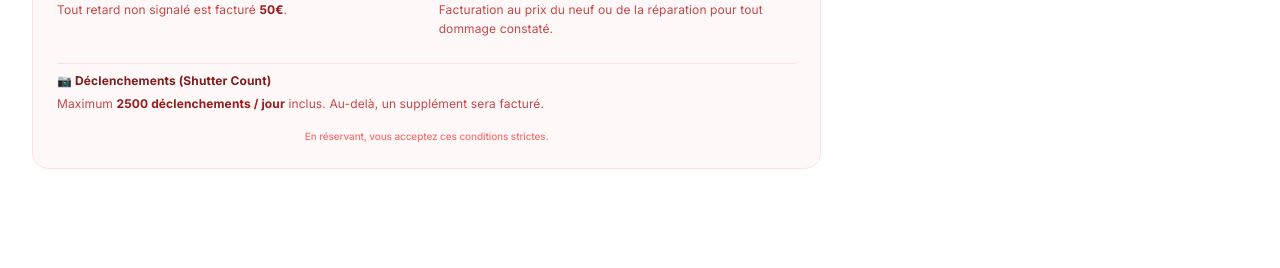
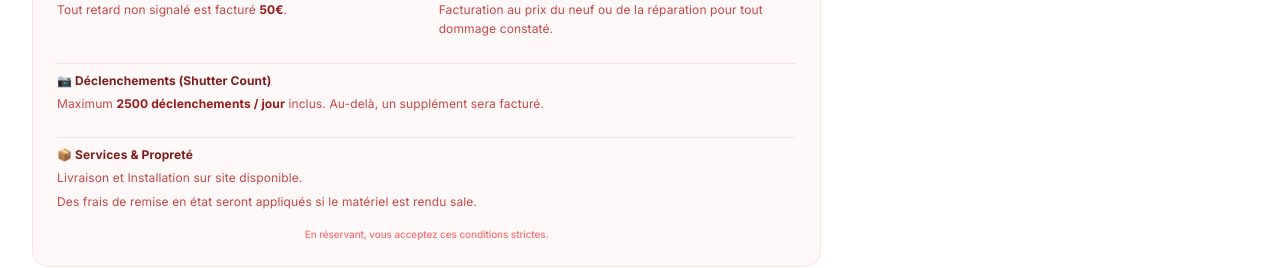
Before and after one commit to Ryn-95/Kashoot-Loc, a Next.js app: page /equipment/1 in a window 1280 px wide. Shown: the part 1600-1868 px from the top of the page. Built offline with nearby package versions, Linux system fonts and the light colour scheme.

Commit message:
Fix: Force full-size image rendering and update FAQ policies

```diff
--- a/app/faq/page.tsx
+++ b/app/faq/page.tsx
@@ -31,8 +31,12 @@ export default function FAQPage() {
       answer: "Le matériel est sous votre responsabilité durant la location. Nous recommandons fortement de souscrire à une assurance production couvrant le bris de machine et le vol. Nous pouvons vous conseiller des partenaires."
     },
     {
-      question: "Faites-vous la livraison ?",
-      answer: "Oui, nous proposons un service de livraison par coursier sur Paris et l'Île-de-France. Pour les autres villes, une expédition sécurisée est possible sous conditions. Contactez-nous pour un devis."
+      question: "Faites-vous la livraison et l'installation ?",
+      answer: "Oui, nous proposons un service de livraison et d'installation sur site. Notre équipe peut se déplacer pour vous assister dans la mise en place du matériel. Contactez-nous pour connaître les tarifs et disponibilités."
+    },
+    {
+      question: "Que se passe-t-il si je rends le matériel sale ?",
+      answer: "Le matériel doit être restitué dans le même état de propreté qu'au départ. Si un nettoyage approfondi est nécessaire au retour, des frais de remise en état vous seront facturés (dédommagement nettoyage)."
     },
     {
       question: "Puis-je annuler ma réservation ?",
--- a/components/sections/EquipmentClient.tsx
+++ b/components/sections/EquipmentClient.tsx
@@ -152,7 +152,7 @@ export default function EquipmentClient({ item, relatedItems }: { item: Equipmen
                 <img
                   src={item.image}
                   alt={`Location ${item.brand} ${item.model} - Kashoot Premium`}
-                  className={`w-full h-full transition-transform duration-1000 ease-out group-hover:scale-105 ${item.imageFit === 'cover' ? 'object-cover' : 'object-contain p-12'}`}
+                  className="w-full h-full transition-transform duration-1000 ease-out group-hover:scale-105 object-cover"
                   onError={(e) => { (e.currentTarget as HTMLImageElement).src = fallbackImage; }}
                 />
                 <div className="absolute inset-0 bg-gradient-to-t from-black/20 to-transparent opacity-0 group-hover:opacity-100 transition-opacity duration-500"></div>
@@ -336,6 +336,14 @@ export default function EquipmentClient({ item, relatedItems }: { item: Equipmen
                      </p>
                    </div>
                  )}
+
+                 <div className="md:col-span-2 pt-2 border-t border-red-200/50">
+                    <span className="block text-xs font-bold text-red-900 mb-1">📦 Services & Propreté</span>
+                    <p className="text-xs text-red-700/80 leading-relaxed">
+                      Livraison et Installation sur site disponible.
+                      <span className="block mt-1">Des frais de remise en état seront appliqués si le matériel est rendu sale.</span>
+                    </p>
+                 </div>
                </div>
                <p className="text-[10px] text-red-400 mt-4 font-medium text-center">
                  En réservant, vous acceptez ces conditions strictes.
```
